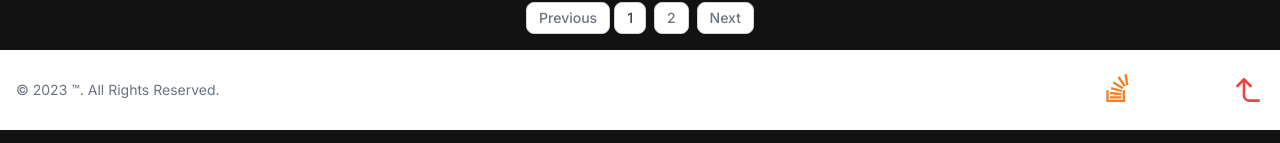
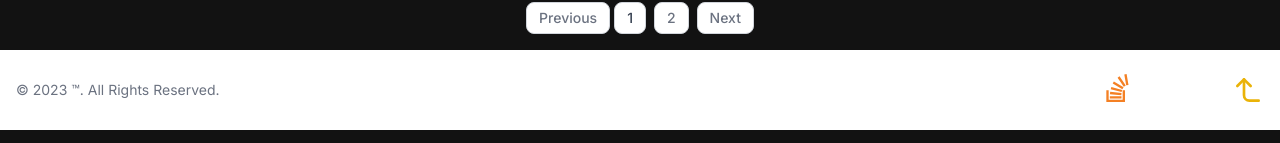
Before and after one commit to reddotcheese13/Portfolio, a Next.js app: page / in a window 1280 px wide. Shown: the part 2551-2694 px from the top of the page. Built offline with nearby package versions, Linux system fonts and the light colour scheme.

Commit message:
added footer

```diff
--- a/src/app/components/footer/Footer.jsx
+++ b/src/app/components/footer/Footer.jsx
@@ -56,15 +56,16 @@ function Footer() {
               className="text-gray-400 hover:text-gray-900 dark:hover:text-white"
             >
               <svg
-                className="h-8 w-8 text-red-500"
+                class="h-8 w-8 text-yellow-500"
                 viewBox="0 0 24 24"
                 fill="none"
                 stroke="currentColor"
-                strokeWidth="2"
-                strokeLinecap="round"
-                strokeLinejoin="round"
+                stroke-width="2"
+                stroke-linecap="round"
+                stroke-linejoin="round"
               >
-                <polyline points="14 9 9 4 4 9" />
+                {" "}
+                <polyline points="14 9 9 4 4 9" />{" "}
                 <path d="M20 20h-7a4 4 0 0 1-4-4V4" />
               </svg>
               <span className="sr-only">Leetcode account</span>
```
